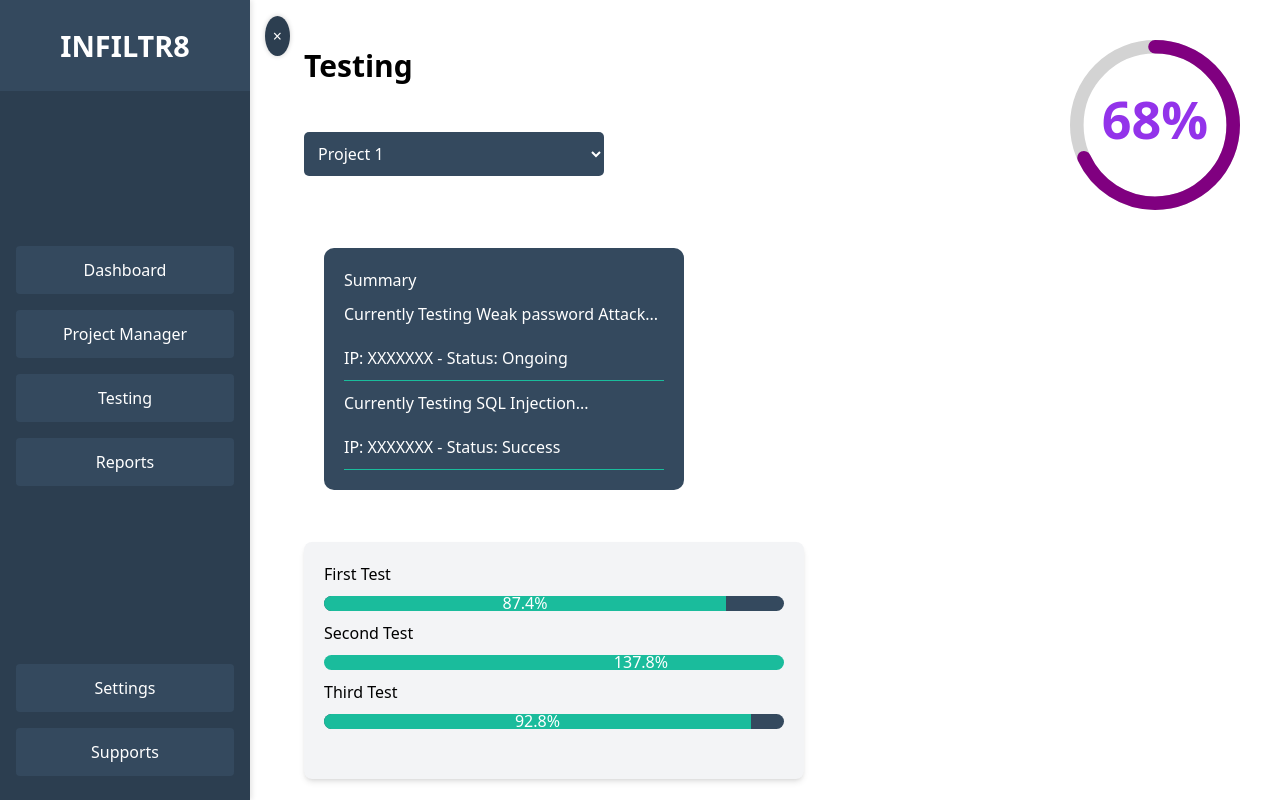
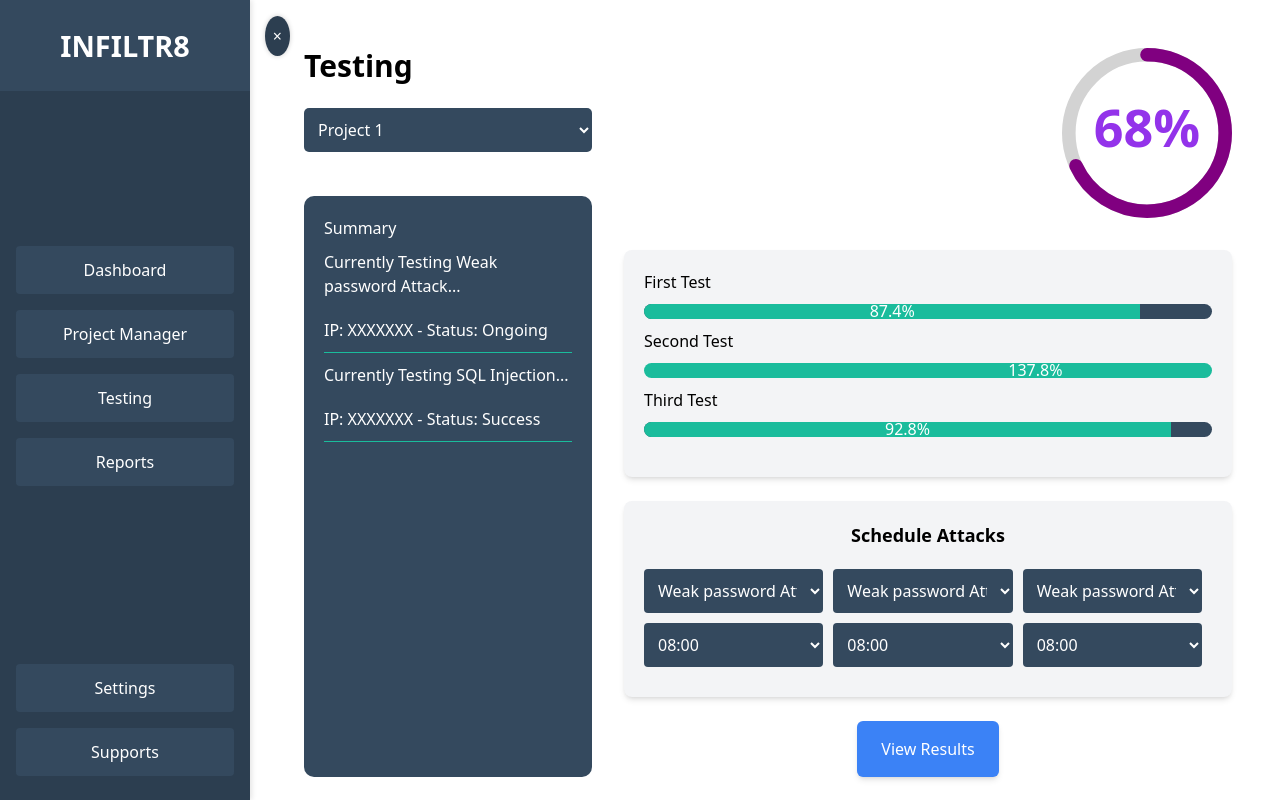
Before and after one commit to robertosalinaas/CS4311_INFILTR8_11FinalFrontier_Fall2024, a SvelteKit app in the folder frontend/: page /Testing in a window 1280 px wide. Shown: the top 800 px of the page. Built offline with nearby package versions, Linux system fonts and the light colour scheme.

Commit message:
fixed layout of testing

```diff
--- a/frontend/src/routes/Testing/+page.svelte
+++ b/frontend/src/routes/Testing/+page.svelte
@@ -14,40 +14,50 @@
 <Navbar bind:isOpen />
 
 <!-- Main page content with refined grid and spacing -->
-<main class="{isOpen ? 'ml-64' : 'ml-0'} flex flex-col gap-5 p-8 md:grid-cols-[2fr_3fr_1fr] md:gap-8 md:p-12">
+<main class="{isOpen ? 'ml-64' : 'ml-0'} grid grid-cols-1 md:grid-cols-3 gap-8 p-8 md:p-12">
 
-    <!-- Project Dropdown Section -->
-    <h2 class="text-3xl font-semibold mb-4">Testing</h2>
+  <!-- Left Column: Project Dropdown and Summary -->
+  <div class="  col-span-1 row-span-4 flex flex-col gap-6">
+      <h2 class="text-3xl font-semibold">Testing</h2>
       <div class="project-dropdown max-w-[300px]">
           <ProjectDropdown />
       </div>
 
-    <div class="summary p-5 rounded-lg flex flex-col justify-center max-w-[400px] max-h-[521px]">
+      <div class="summary  rounded-lg  flex-auto">
           <Summary />
       </div>
+  </div>
 
-    <!-- Test Results Section -->
-    <div class="tests bg-gray-100 p-5 rounded-lg shadow-md flex flex-col justify-center max-w-[500px]">
+  <div class=" col-span-2 row-span-1">
+    <div class="relative circular-progress rounded-full flex justify-end items-center">
+        <CircularProgress progress={68} size={170} stroke={8} />
+    </div>
+  </div>
+
+
+  <!-- Middle Column: Test Results and Schedule Attacks -->
+  <div class="col-span-2  row-span-3 flex flex-col gap-6">
+      <div class="tests bg-gray-100 p-5 rounded-lg shadow-md">
           <TestResults />
       </div>
 
-    <!-- Circular Progress Section -->
-    <div class="circular-progress absolute pt-10 pr-10 top-0 right-0 rounded-full  flex justify-center items-center">
-      <CircularProgress progress={68} size={170} stroke={8} />
-    </div>
-
-    <!-- Schedule Attacks Section -->
-    <div class="schedule bg-gray-100 p-5 rounded-lg col-span-1  shadow-md">
+      <div class="schedule bg-gray-100 p-5 rounded-lg shadow-md">
           <p class="text-lg font-bold text-center mb-5">Schedule Attacks</p>
           <ScheduleAttacks />
       </div>
 
       <!-- View Results Button -->
-    <button on:click={() => goto('./report')}  class="view-results inset-x-0 bg-blue-500 hover:bg-blue-700 text-white  py-4 px-6 rounded-md mx-auto  text-md shadow-md transition ease-in-out duration-300">
+      <div class="flex justify-center">
+          <button on:click={() => goto('./report')} class="view-results bg-blue-500 hover:bg-blue-700 text-white py-4 px-6 rounded-md shadow-md transition ease-in-out duration-300">
               View Results
           </button>
+      </div>
+  </div>
 </main>
 
 <style>
-  /* Extra Tailwind classes have been applied for layout and design improvements */
+  /* Add any additional styles here */
+  main {
+      position: relative;
+  }
 </style>
```
Lines whose indentation alone changed are shown as unchanged.
